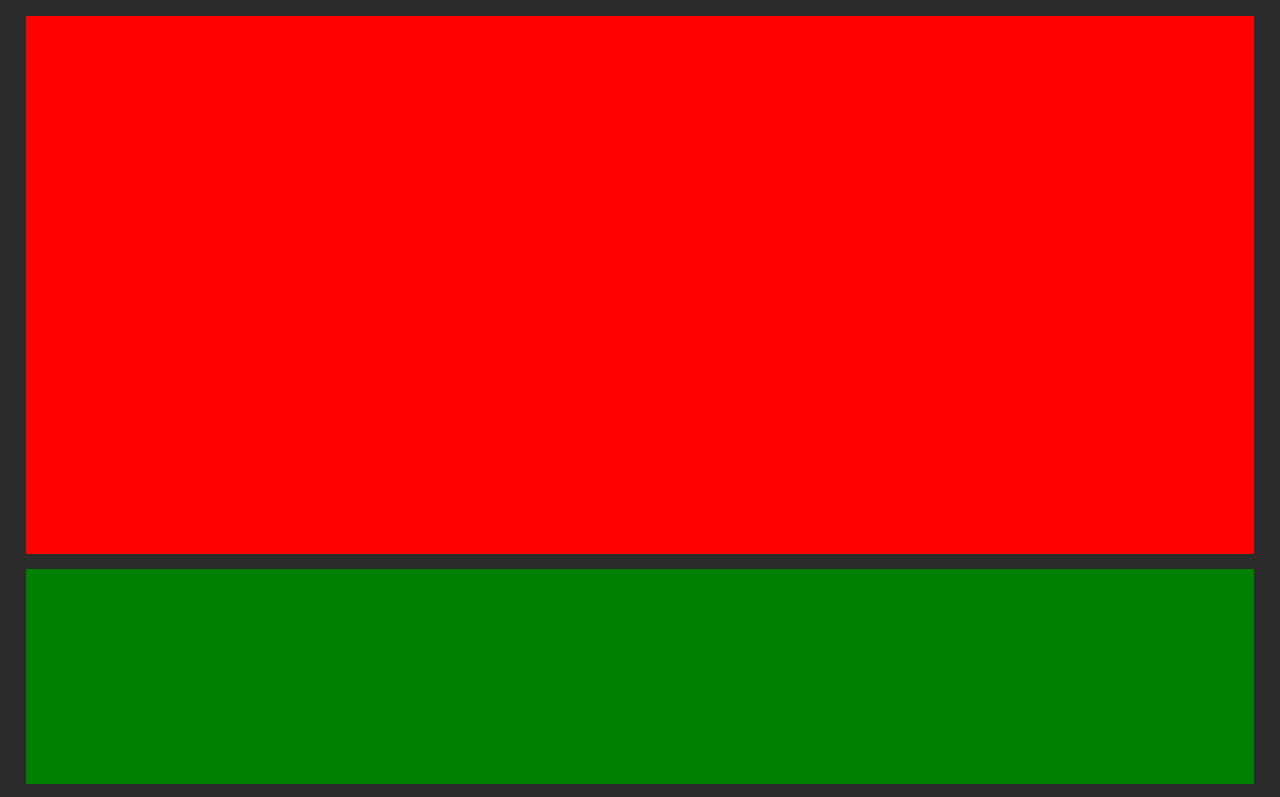
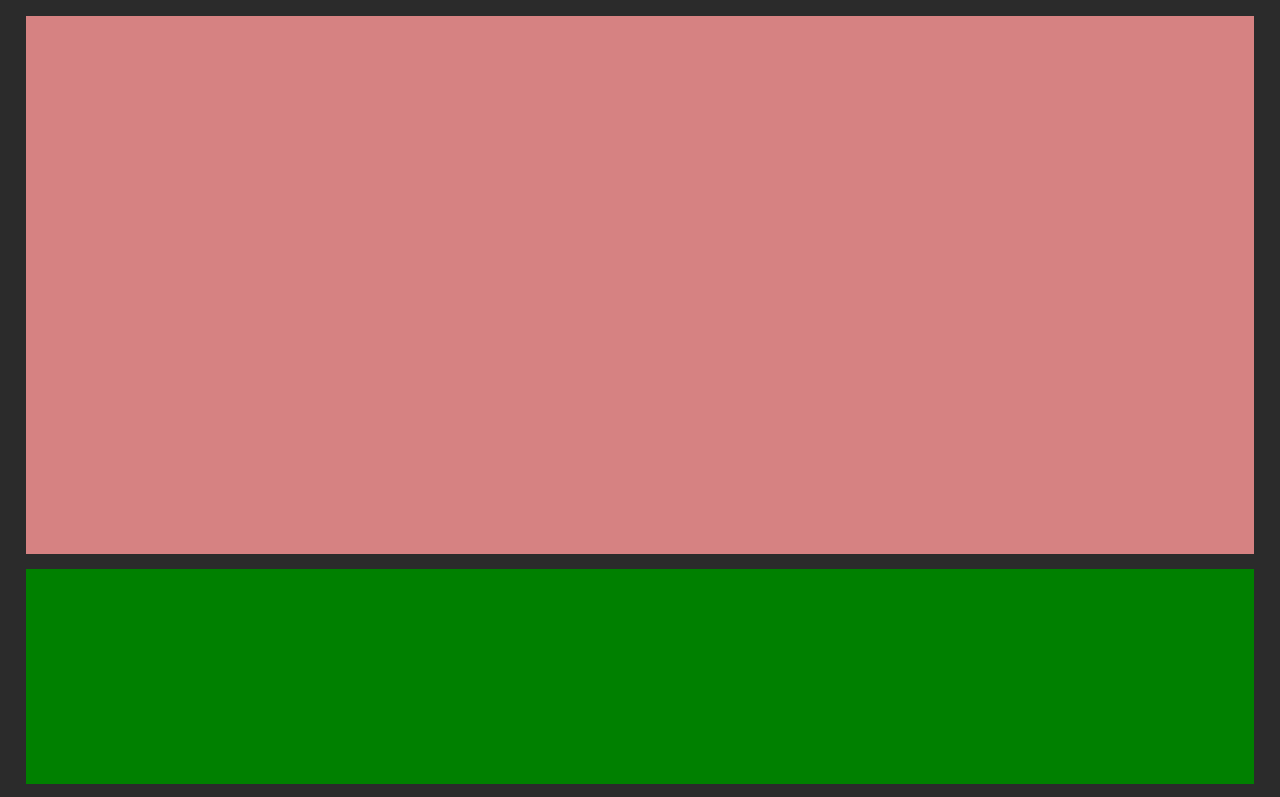
Before and after one commit to atjn/blockchain-visualizer, a website with bundled scripts: page source/index.html in a window 1280 px wide. Shown: the top 797 px of the page. Built offline with nearby package versions, Linux system fonts and the light colour scheme.

Commit message:
Update style.css
x

```diff
--- a/source/style.css
+++ b/source/style.css
@@ -31,7 +31,7 @@ body {
 
 #visualizer .network {
 	height: 70%;
-	background-color: red;
+	background-color: rgb(214, 130, 130);
 }
 
 #visualizer .network * {
```
